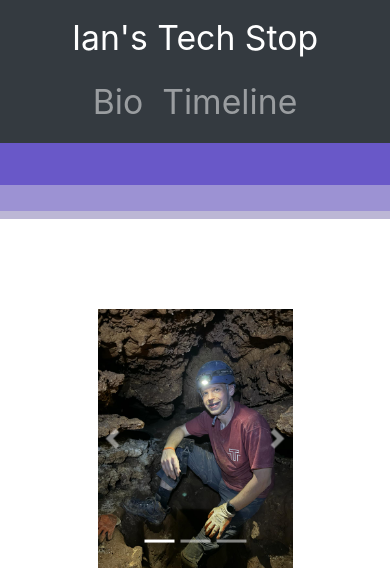
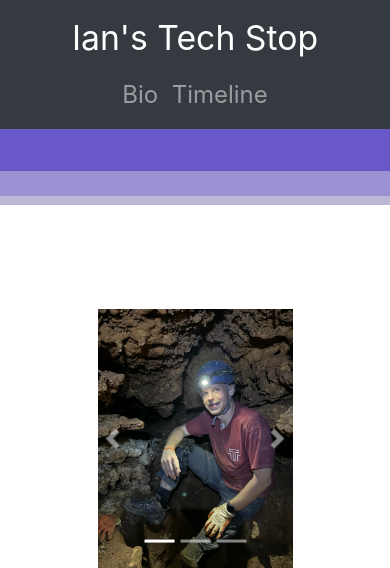
Before and after one commit to Delpen9/Ian-Dover-Personal-Website, a Flask app: page / in a window 390 px wide. Shown: the top 568 px of the page. Run offline with Flask 3, Linux system fonts and the light colour scheme; some libraries are stand-ins or nearby versions.

Commit message:
dynamic navbar size

```diff
--- a/myportfolio/static/css/navbar.css
+++ b/myportfolio/static/css/navbar.css
@@ -1,6 +1,10 @@
 html, body {
     max-width: 100vw;
     overflow-x: hidden;
+}
+
+.navbar-font-size {
+    font-size: 2rem; /* Larger size for desktop */
 }
 
 .nav-addon {
--- /dev/null
+++ b/myportfolio/static/css/navbar_mobile.css
@@ -0,0 +1,5 @@
+@media (max-width: 950px) {
+    .navbar-font-size {
+        font-size: 1.5rem;
+    }
+}
--- a/myportfolio/templates/navbar.html
+++ b/myportfolio/templates/navbar.html
@@ -17,6 +17,7 @@
     <link rel="stylesheet" type="text/css" href="{{ url_for('static', filename='css/bio_mobile.css') }}">
 
     <link rel="stylesheet" type="text/css" href="{{ url_for('static', filename='css/navbar.css') }}">
+    <link rel="stylesheet" type="text/css" href="{{ url_for('static', filename='css/navbar_mobile.css') }}">
 
 <body>
     <div class="nav-addon">
@@ -25,10 +26,10 @@
             <div class="navbar-collapse justify-content-center" id="navbarNav">
                 <ul class="navbar-nav flex-row">
                     <li class="nav-item me-5">
-                        <a class="nav-link custom-font-size-2" href="/">Bio &nbsp;</a>
+                        <a class="nav-link navbar-font-size" href="/">Bio &nbsp;</a>
                     </li>
                     <li class="nav-item">
-                        <a class="nav-link custom-font-size-2" href="/timeline">Timeline</a>
+                        <a class="nav-link navbar-font-size" href="/timeline">Timeline</a>
                     </li>
                 </ul>
             </div>
```
